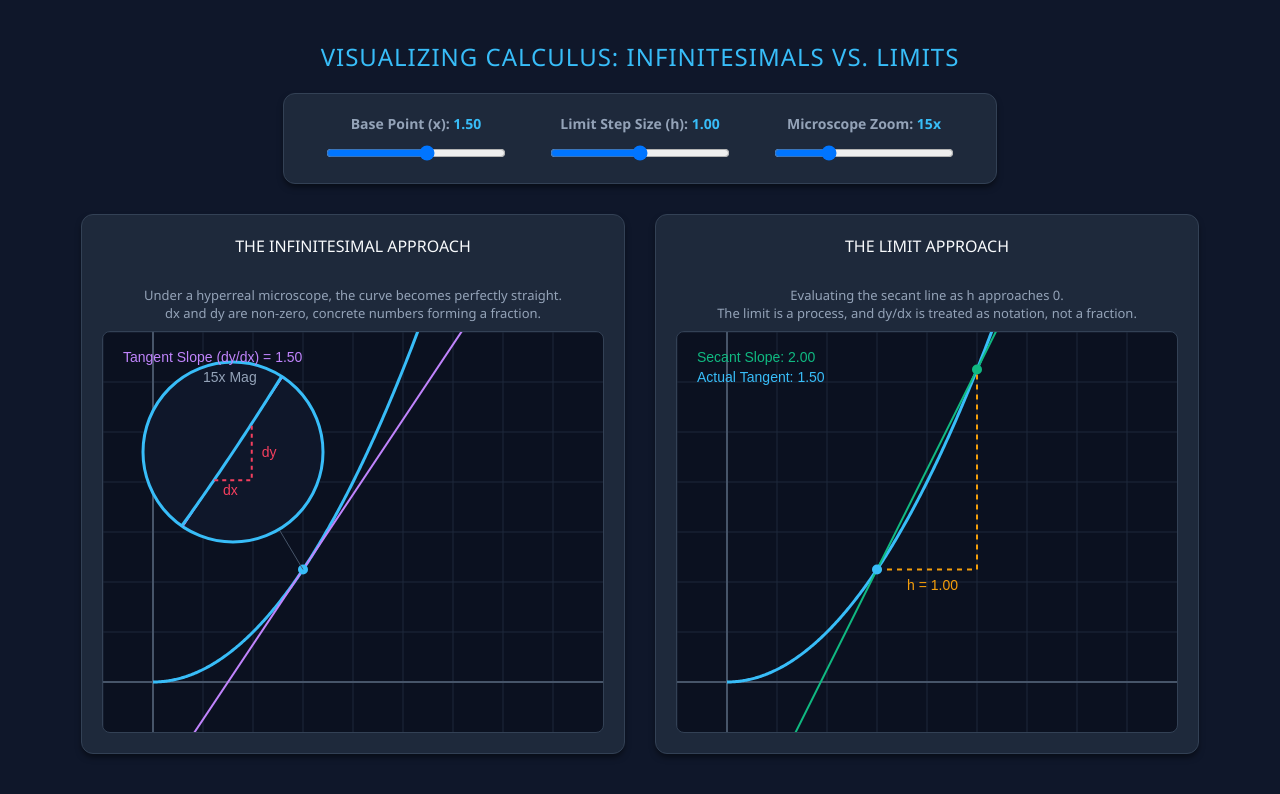
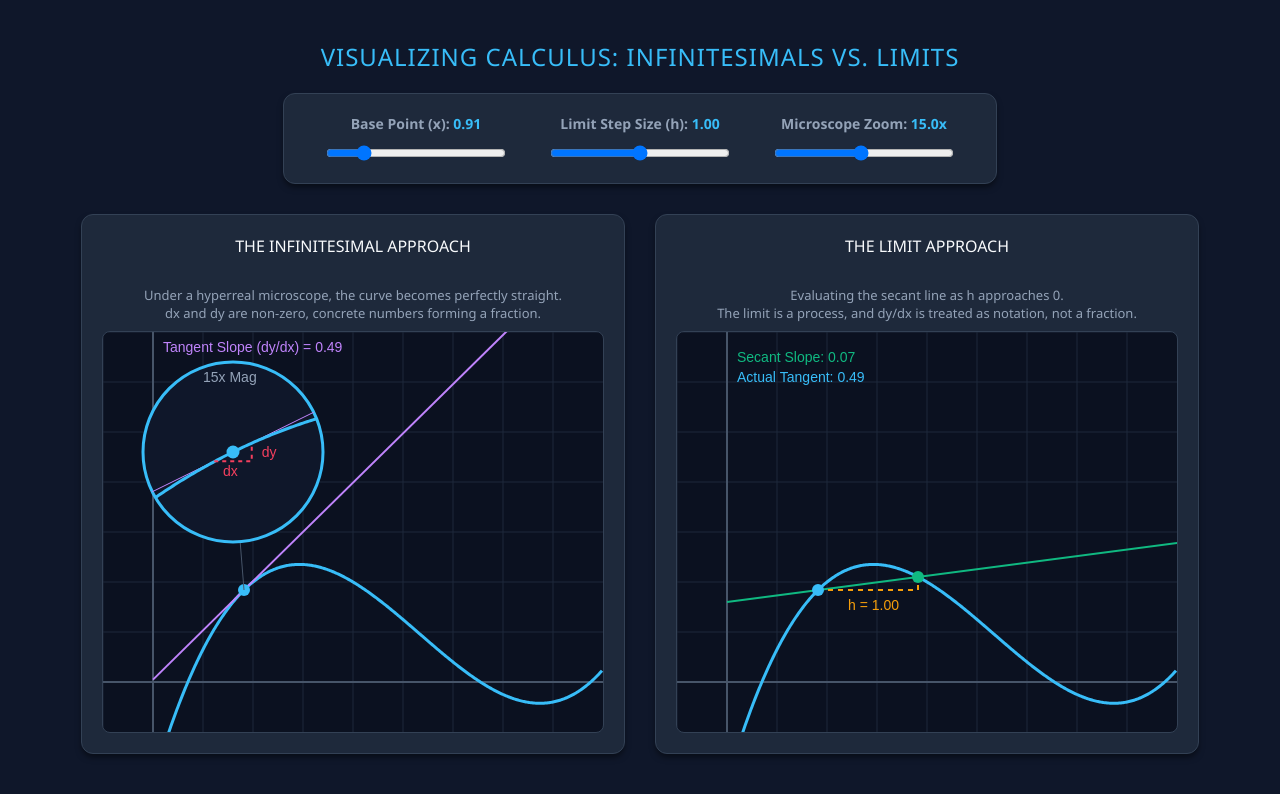
Before and after one commit to realityexpander/Calculus_Infinitesimals_vs_Limit, a plain HTML site: page index.html in a window 1280 px wide. Drawn offline with Linux system fonts and the light colour scheme.

Commit message:
Improve Graphics formatting

```diff
--- a/index.html
+++ b/index.html
@@ -93,7 +93,7 @@
     <div class="controls">
         <div class="control-group">
             <label for="xSlider">Base Point (x): <span id="xVal" class="val-display">1.50</span></label>
-            <input type="range" id="xSlider" min="0.2" max="2.5" step="0.05" value="1.5">
+            <input type="range" id="xSlider" min="0.01" max="5.0" step="0.05" value=".91">
         </div>
         <div class="control-group">
             <label for="hSlider">Limit Step Size (h): <span id="hVal" class="val-display">1.00</span></label>
@@ -101,7 +101,7 @@
         </div>
         <div class="control-group">
             <label for="zoomSlider">Microscope Zoom: <span id="zoomVal" class="val-display">15x</span></label>
-            <input type="range" id="zoomSlider" min="5" max="40" step="1" value="15">
+            <input type="range" id="zoomSlider" min="1.1" max="30.0" step="0.1" value="15.0">
         </div>
     </div>
 
@@ -136,15 +136,19 @@
         const limCanvas = document.getElementById('limCanvas');
         const limCtx = limCanvas.getContext('2d');
 
-        // Math Function: y = 0.5 * x^2
-        const f = (x) => 0.5 * x * x;
-        const df = (x) => x; // Derivative
+        // Math Functions:
+        // y = 0.5 * x^2
+        //const f = (x) => 0.5 * x * x;
+        //const df = (x) => x; // Derivative
+
+        const f = (x) => 0.1*(x-5.)*(x-1.)*(x-2.)+0.5;
+        const df = (x) => 0.3*x**(2)-1.6*x+1.7; // Derivative
 
         // Canvas scaling parameters
-        const scaleX = 100;
-        const scaleY = 100;
-        const offsetX = 50;
-        const offsetY = 350;
+        const scaleX = 100.0;
+        const scaleY = 200.0;
+        const offsetX = 50.0;
+        const offsetY = 350.0;
 
         function toCanvasX(x) { return offsetX + x * scaleX; }
         function toCanvasY(y) { return offsetY - y * scaleY; }
@@ -181,7 +185,7 @@
         function drawPoint(ctx, x, y, color) {
             ctx.fillStyle = color;
             ctx.beginPath();
-            ctx.arc(toCanvasX(x), toCanvasY(y), 5, 0, Math.PI * 2);
+            ctx.arc(toCanvasX(x), toCanvasY(y), 6, 0, Math.PI * 2);
             ctx.fill();
         }
 
@@ -202,9 +206,9 @@
             let m = (y2 - y1) / (x2 - x);
             let b = y1 - m * x;
 
-            let extX1 = 0;
+            let extX1 = 0.0;
             let extY1 = m * extX1 + b;
-            let extX2 = 5;
+            let extX2 = 5.0;
             let extY2 = m * extX2 + b;
 
             limCtx.beginPath();
@@ -231,9 +235,9 @@
             limCtx.fillText(`h = ${h.toFixed(2)}`, toCanvasX(x + h/2) - 20, toCanvasY(y1) + 20);
 
             limCtx.fillStyle = '#10b981';
-            limCtx.fillText(`Secant Slope: ${m.toFixed(2)}`, 20, 30);
+            limCtx.fillText(`Secant Slope: ${m.toFixed(2)}`, 60, 30);
             limCtx.fillStyle = '#38bdf8';
-            limCtx.fillText(`Actual Tangent: ${df(x).toFixed(2)}`, 20, 50);
+            limCtx.fillText(`Actual Tangent: ${df(x).toFixed(2)}`, 60, 50);
         }
 
         function renderInfinitesimalCanvas(x, zoom) {
@@ -241,8 +245,8 @@
             drawGrid(infCtx, infCanvas.width, infCanvas.height);
             drawCurve(infCtx, infCanvas.width, infCanvas.height);
 
-            let y = f(x);
-            let m = df(x);
+            let y = f(x.toFixed(5));
+            let m = df(x.toFixed(5));
 
             // True Tangent Line
             infCtx.strokeStyle = '#c084fc'; // Purple
@@ -250,15 +254,16 @@
             let b = y - m * x;
             infCtx.beginPath();
             infCtx.moveTo(toCanvasX(0), toCanvasY(b));
-            infCtx.lineTo(toCanvasX(5), toCanvasY(m * 5 + b));
+            infCtx.lineTo(toCanvasX(5), toCanvasY(m * 5.0 + b));
             infCtx.stroke();
 
+            // Draw Base Point
             drawPoint(infCtx, x, y, '#38bdf8');
 
             // Draw "Microscope" View (A circle showing zoomed in view)
-            const scopeX = 130;
-            const scopeY = 120;
-            const scopeRadius = 90;
+            const scopeX = 130.0;
+            const scopeY = 120.0;
+            const scopeRadius = 90.0;
 
             // Microscope connecting line
             infCtx.strokeStyle = '#475569';
@@ -270,7 +275,7 @@
 
             // Scope Background
             infCtx.beginPath();
-            infCtx.arc(scopeX, scopeY, scopeRadius, 0, Math.PI * 2);
+            infCtx.arc(scopeX, scopeY, scopeRadius, 0, Math.PI * 2.);
             infCtx.fillStyle = '#0f172a';
             infCtx.fill();
             infCtx.lineWidth = 3;
@@ -280,13 +285,13 @@
             // Scope Content
             infCtx.save();
             infCtx.beginPath();
-            infCtx.arc(scopeX, scopeY, scopeRadius, 0, Math.PI * 2);
+            infCtx.arc(scopeX, scopeY, scopeRadius, 0, Math.PI * 2.);
             infCtx.clip();
 
             // 1. Calculate Real World Window Size Based on Zoom
             // Higher zoom = smaller window of the actual math function
-            let viewWidth = 6.0 / zoom;
-            let scaleScope = scopeRadius / (viewWidth / 2);
+            let viewWidth = 6.0 / zoom * 1.0;
+            let scaleScope = scopeRadius / (viewWidth / 2.0);
 
             // 2. Draw Tangent Line in Scope
             infCtx.strokeStyle = '#c084fc';
@@ -316,13 +321,19 @@
             let dy_simulated = dx_simulated * m;
 
             // Constrain if dy is too tall for the scope
-            if (Math.abs(dy_simulated) > scopeRadius - 15) {
-                dy_simulated = (scopeRadius - 15) * Math.sign(dy_simulated);
+            if (Math.abs(dy_simulated) > scopeRadius - 15.0) {
+                dy_simulated = (scopeRadius - 15.0) * Math.sign(dy_simulated);
                 dx_simulated = dy_simulated / m;
             }
 
-            let startX = scopeX - dx_simulated/2;
-            let startY = scopeY + dy_simulated/2;
+            let startX = scopeX - dx_simulated/2.0;
+            let startY = scopeY + dy_simulated/2.0;
+
+            // Draw Base Point
+            infCtx.fillStyle = '#38bdf8';
+            infCtx.beginPath();
+            infCtx.arc(startX + dx_simulated/2.0, startY - dy_simulated/2.0, 4+5*(zoom/30.0), 0, Math.PI * 2);
+            infCtx.fill();
 
             infCtx.strokeStyle = '#f43f5e';
             infCtx.lineWidth = 2;
@@ -337,8 +348,8 @@
             // Scope Text
             infCtx.fillStyle = '#f43f5e';
             infCtx.font = '14px sans-serif';
-            infCtx.fillText('dx', startX + dx_simulated/2 - 10, startY + 15);
-            infCtx.fillText('dy', startX + dx_simulated + 10, startY - dy_simulated/2 + 5);
+            infCtx.fillText('dx', startX + dx_simulated/2.0 - 10, startY + 15.0);
+            infCtx.fillText('dy', startX + dx_simulated + 10, startY - dy_simulated/2.0 + 5.0);
 
             infCtx.fillStyle = '#94a3b8';
             infCtx.fillText(`${zoom}x Mag`, scopeX - 30, scopeY - 70);
@@ -347,17 +358,17 @@
 
             infCtx.fillStyle = '#c084fc';
             infCtx.font = '14px sans-serif';
-            infCtx.fillText(`Tangent Slope (dy/dx) = ${m.toFixed(2)}`, 20, 30);
+            infCtx.fillText(`Tangent Slope (dy/dx) = ${m.toFixed(2)}`, 60, 20);
         }
 
         function updateSimulations() {
             const x = parseFloat(xSlider.value);
             const h = parseFloat(hSlider.value);
-            const zoom = parseInt(zoomSlider.value);
+            const zoom = parseFloat(zoomSlider.value);
 
             xVal.textContent = x.toFixed(2);
             hVal.textContent = h.toFixed(2);
-            zoomVal.textContent = zoom + 'x';
+            zoomVal.textContent = zoom.toFixed(1) + 'x';
 
             renderLimitCanvas(x, h);
             renderInfinitesimalCanvas(x, zoom);
```
